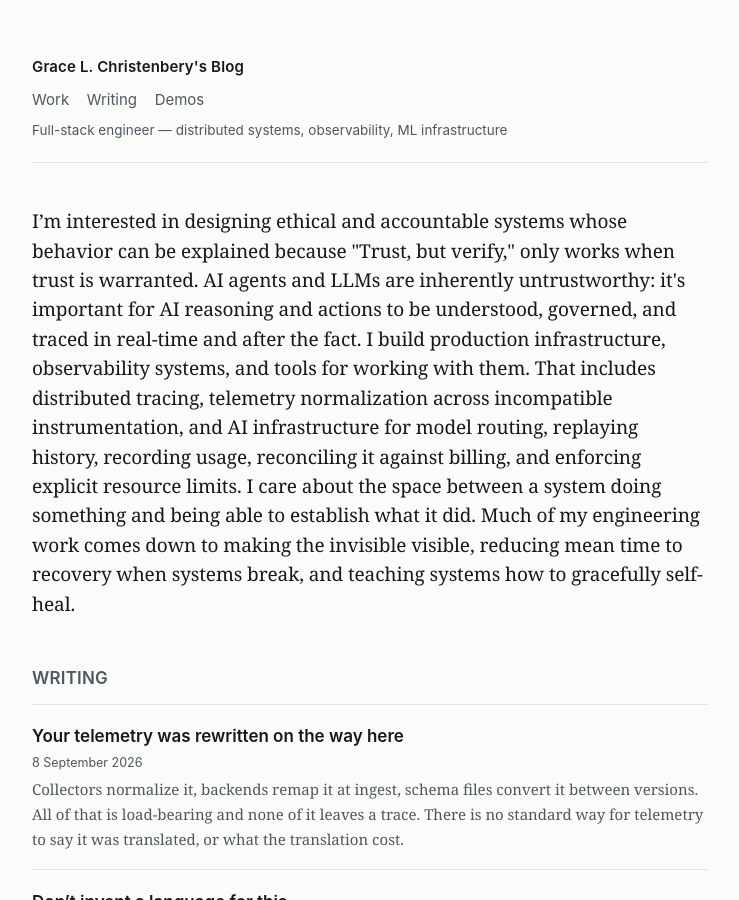
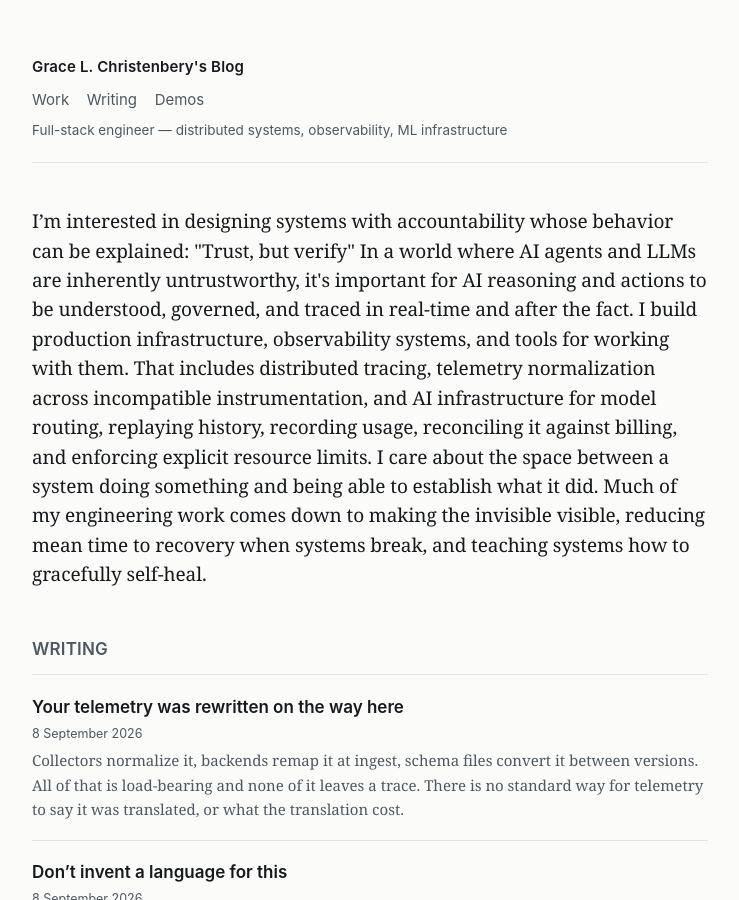
Before and after one commit to Grace/grace.github.io, a Jekyll site: the page built from index.html, in a window 1280 px wide and 900 px high. Shown: the whole window, without its empty margins (270-1009 px from the left). Built offline with Jekyll 4.4.1, drawn with Linux system fonts in a browser that asks for light colours.

Commit message:
Refactor introduction for clarity and focus on accountability
Revised the introduction paragraph for clarity and emphasis on system accountability. Removed redundant sentences and improved overall structure.

```diff
--- a/index.html
+++ b/index.html
@@ -2,11 +2,12 @@
 layout: default
 description: Full-stack engineer — distributed systems, observability, and ML infrastructure. Browser interfaces, the services behind them, and the instrumentation that shows what actually happened.
 ---
-<p class="lede">I’m interested in designing ethical and accountable systems whose behavior can be explained because "Trust, but verify," only works when trust is warranted. AI agents and LLMs are inherently untrustworthy: it's important for AI reasoning and actions to be understood, governed, and traced in real-time and after the fact.
+<p class="lede">I’m interested in designing systems with accountability whose behavior can be explained: "Trust, but verify" In a world where AI agents and LLMs are inherently untrustworthy, it's important for AI reasoning and actions to be understood, governed, and traced in real-time and after the fact.
 
-I build production infrastructure, observability systems, and tools for working with them. That includes distributed tracing, telemetry normalization across incompatible instrumentation, and AI infrastructure for model routing, replaying history, recording usage, reconciling it against billing, and enforcing explicit resource limits. I care about the space between a system doing something and being able to establish what it did.
+  I build production infrastructure, observability systems, and tools for working with them.
+  That includes distributed tracing, telemetry normalization across incompatible instrumentation, and AI infrastructure for model routing, replaying history, recording usage, reconciling it against billing, and enforcing explicit resource limits.
 
-Much of my engineering work comes down to making the invisible visible, reducing mean time to recovery when systems break, and teaching systems how to gracefully self-heal.</p>
+  I care about the space between a system doing something and being able to establish what it did. Much of my engineering work comes down to making the invisible visible, reducing mean time to recovery when systems break, and teaching systems how to gracefully self-heal.</p>
 
 <h2>Writing</h2>
 
```
